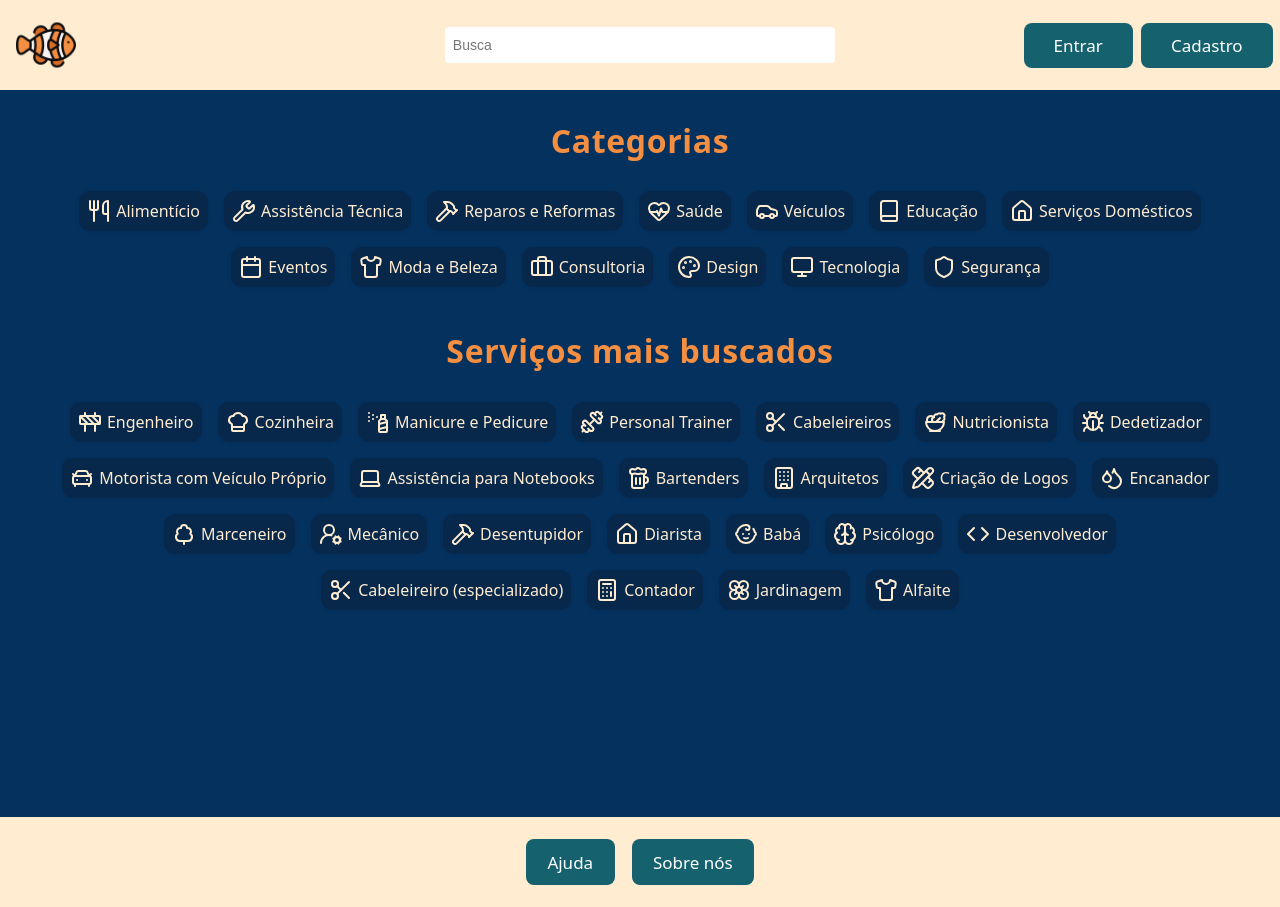
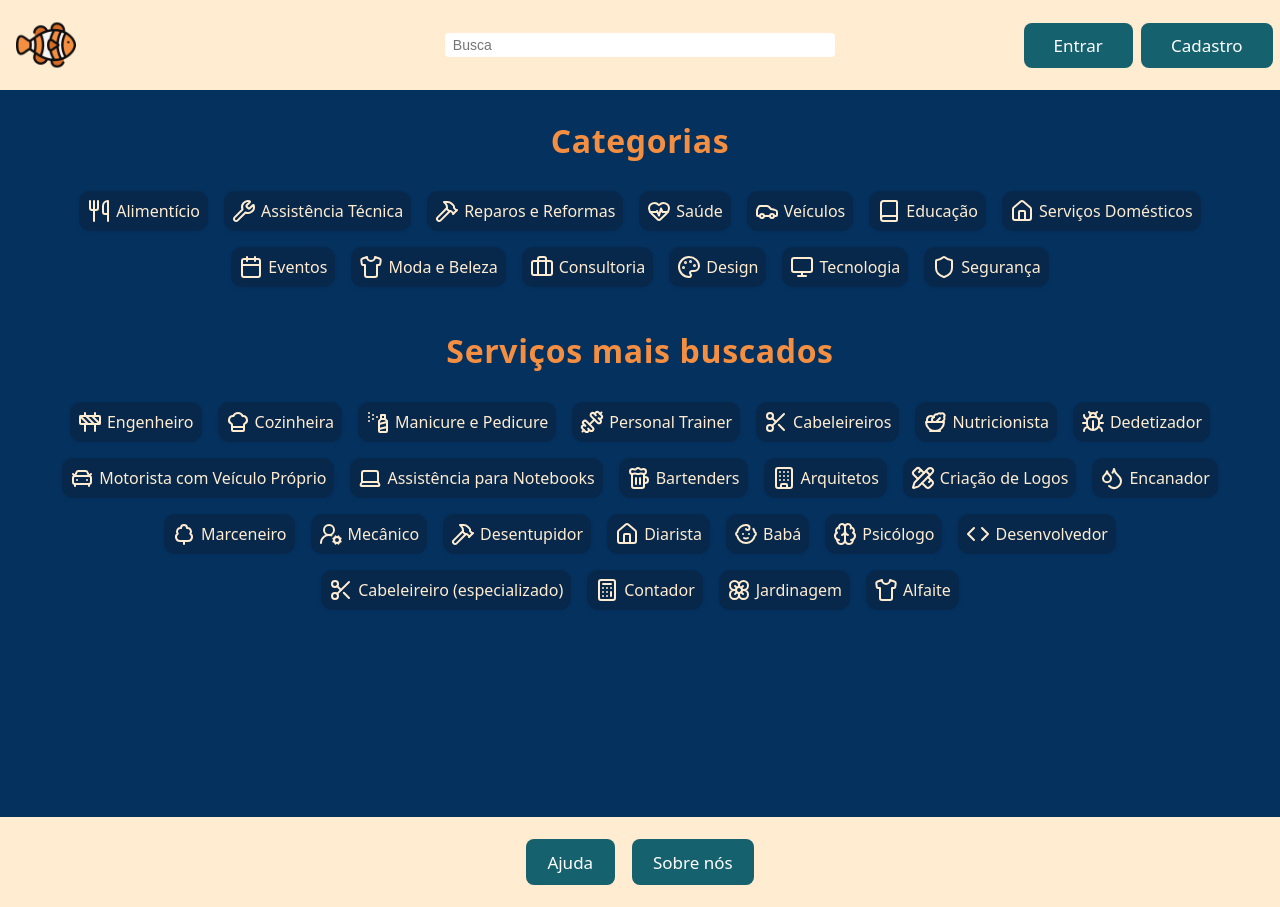
Before and after one commit to Rafalvs/GEMONA-PROJECT, a React (Vite) app in the folder Gemona-Prototype/: page / in a window 1280 px wide. Built offline with nearby package versions, Linux system fonts and the light colour scheme.

Commit message:
style: hover input

```diff
--- a/Gemona-Prototype/src/index.css
+++ b/Gemona-Prototype/src/index.css
@@ -193,6 +193,8 @@ a:hover {
 input {
   border: 0;
   outline: 0;
+  width: 100%;
+  height: 100%;
   color: rgb(60, 66, 87);
   background-color: rgb(255, 255, 255);
   border-radius: 4px;
@@ -201,13 +203,12 @@ input {
   font-weight: 400;
   margin: 1%;
   padding: 4px 8px;
-  min-height: 28px;
   vertical-align: middle;
-  transition: background-color 0.24s ease, box-shadow 0.24s ease;
+  transition: background-color 0.64s ease, box-shadow 0.64s ease;
   transition-property: background-color, box-shadow;
-  transition-duration: 0.24s, 0.24s;
+  transition-duration: 0.14s, 0.14s;
   transition-timing-function: ease, ease;
-  transition-delay: 0s, 0s;
+
 }
 
 
@@ -313,10 +314,13 @@ ul {
 .category-list li:hover {
   background-color: rgb(2, 22, 43);
   transition: all;
+  scale: 1.05;
   transition-duration: 500ms;
 }
 
-
+input:hover{
+  box-shadow: #f58f0b 0px 0px 13px 0px;
+}
 h2 {
   font-size: 2rem;
   font-weight: 700;
```
Also changed, not shown: Gemona-Prototype/src/components/pages/Services.jsx (+20 -0 lines).
